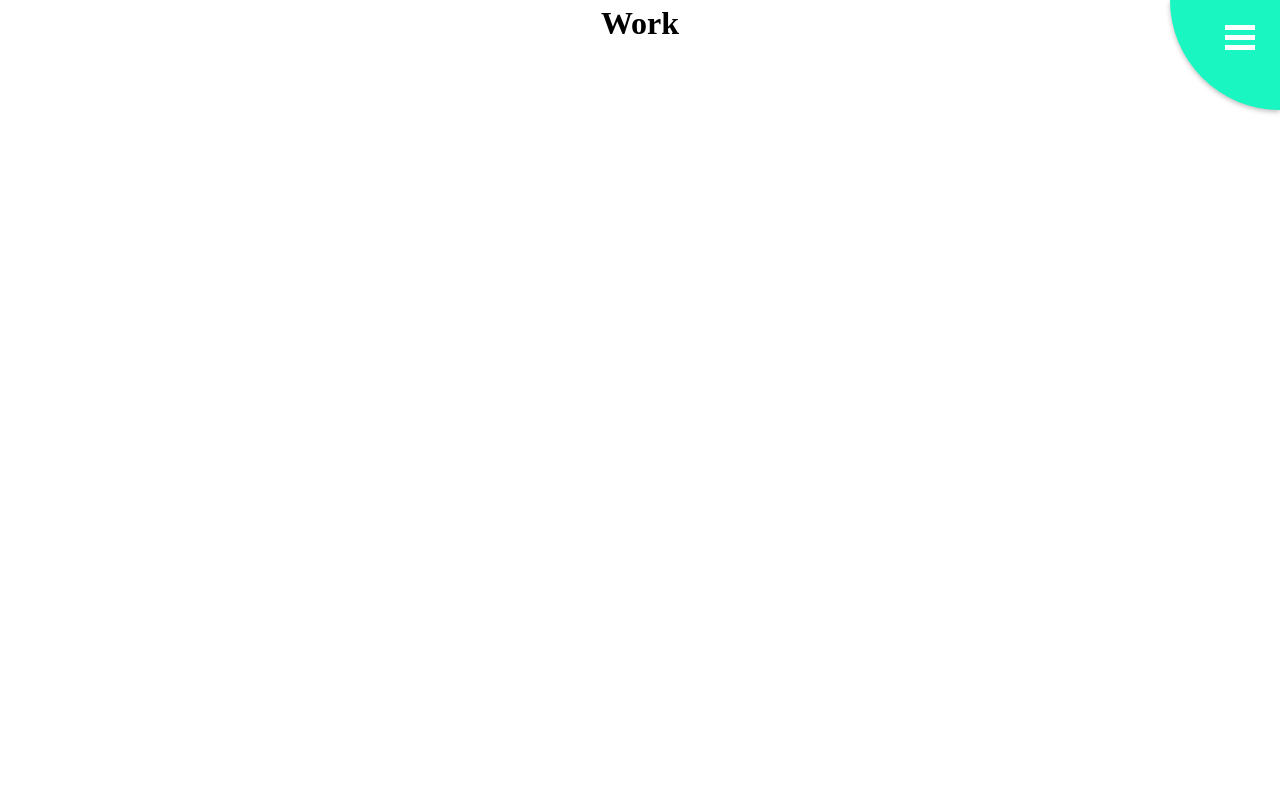
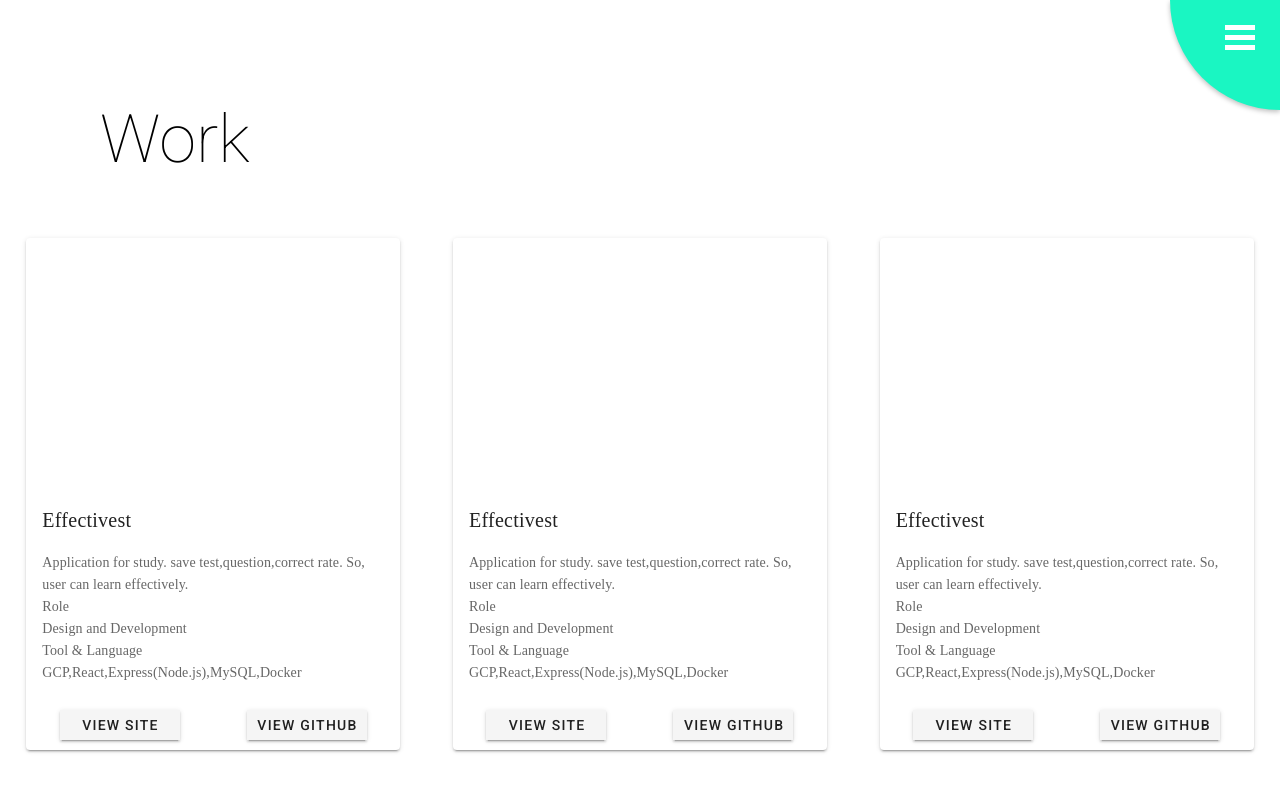
Before and after one commit to YadaYuki/portfolio_me, a Vue app: page /work in a window 1280 px wide. Shown: the top 792 px of the page. Built offline with nearby package versions, Linux system fonts and the light colour scheme.

Commit message:
add project card and list

```diff
--- a/src/App.vue
+++ b/src/App.vue
@@ -1,5 +1,6 @@
 <template>
   <div id="app">
+    <!-- TODO:Add Layout  -->
     <router-view />
   </div>
 </template>
@@ -9,3 +10,8 @@ export default {
   name: "App",
 };
 </script>
+<style scoped>
+#app{
+  margin-bottom: 100px;
+}
+</style>
--- /dev/null
+++ b/src/assets/project.json
@@ -0,0 +1,29 @@
+[{
+    "id":1,
+    "image":"project_images/effectivest.jpg",
+    "title":"Effectivest",
+    "tool":"GCP,React,Express(Node.js),MySQL,Docker",
+    "role":"Design and Development",
+    "description":"Application for study. save test,question,correct rate. So, user can learn effectively.",
+    "git_link":"https://github.com/YadaYuki/effectivest-api",
+    "site_link":"http://www.effectivest.com/"
+},{
+    "id":2,
+    "image":"project_images/effectivest.jpg",
+    "title":"Effectivest",
+    "tool":"GCP,React,Express(Node.js),MySQL,Docker",
+    "role":"Design and Development",
+    "description":"Application for study. save test,question,correct rate. So, user can learn effectively.",
+    "git_link":"https://github.com/YadaYuki/effectivest-api",
+    "site_link":"http://www.effectivest.com/"
+},
+{
+    "id":3,
+    "image":"project_images/effectivest.jpg",
+    "title":"Effectivest",
+    "tool":"GCP,React,Express(Node.js),MySQL,Docker",
+    "role":"Design and Development",
+    "description":"Application for study. save test,question,correct rate. So, user can learn effectively.",
+    "git_link":"https://github.com/YadaYuki/effectivest-api",
+    "site_link":"http://www.effectivest.com/"
+}]
--- a/src/components/global/Header.vue
+++ b/src/components/global/Header.vue
@@ -1,23 +1,29 @@
 <template>
-    <div class="header_wrapper">
-        <h1>{{title}}</h1>
-    </div>
+  <div class="header_wrapper">
+    <h1>{{ title }}</h1>
+  </div>
 </template>
 
 <script>
 export default {
-    name:"Header",
-    props:{
-        title:String
-    }
-}
+  name: "Header",
+  props: {
+    title: String,
+  },
+};
 </script>
 
 <style lang="scss" scoped>
-.header_wrapper{
-    text-align: center;
-    h1{
-        margin:5px auto;
-    }
+.header_wrapper {
+  margin-top: 100px;
+  margin-left: 100px;
+  font: 25pt "Roboto", sans-serif;
+  h1 {
+    font-weight: 100;
+  }
+  @media screen and (max-width: 500px) {
+      text-align: center;
+       margin-left: 0;
+  }
 }
 </style>
--- a/src/components/global/Menu.vue
+++ b/src/components/global/Menu.vue
@@ -14,6 +14,7 @@
 <style lang="scss">
 @import url(https://fonts.googleapis.com/css?family=Roboto:400,700);
 // TODO: Revise Minor Fix
+// TODO:Fix Overlap Main Content
 @mixin menuitem_style {
    margin: 75px 0 -55px 0;
     color: #fff;
@@ -29,7 +30,7 @@
 }
 
 @mixin menubar_style {
-    position: absolute;
+    position: fixed;
     top: 25px;
     right: 25px;
     background: #fff;
@@ -37,7 +38,7 @@
     height: 5px;
     transition: .2s ease;
     cursor: pointer;
-    z-index: 1;
+    z-index: 11;
 }
 
 a:hover,a:focus{
@@ -57,12 +58,14 @@ label {
 }
 label:before {
     @include menubar_style();
+    position: absolute;
     content: "";
     top: 10px;
     left: 0;
   }
   label:after {
     @include menubar_style();
+    position: absolute;
     content: "";
     top: 20px;
     left: 0;
@@ -97,11 +100,13 @@ label:before {
     box-shadow: 0 2px 5px rgba(0,0,0,0.26);
     animation: not-checked-anim .5s ease both;
     transition: .5s ease;
+    z-index: 9;
 }
 
 #menu-toggle:checked + label + #menu {
   animation: checked-anim 1s ease both;
-  z-index: 0;
+  z-index: 10
+  ;
 }
 #menu-toggle:not(:checked) + label + #menu li {
   pointer-events: none;
--- a/src/components/page/Work.vue
+++ b/src/components/page/Work.vue
@@ -1,18 +1,37 @@
 <template>
-    <div>
-        <Menu />
-        <Header title="Work" />
+  <div>
+    <Menu />
+    <Header title="Work" />
+    <div class="project_list_wrapper">
+        <!-- https://jp.vuejs.org/v2/guide/#%E3%82%B3%E3%83%B3%E3%83%9D%E3%83%BC%E3%83%8D%E3%83%B3%E3%83%88%E3%81%AB%E3%82%88%E3%82%8B%E6%A7%8B%E6%88%90 -->
+        <ProjectCard v-for="project in projects" v-bind:project="project" :key="project.id" />
     </div>
+  </div>
 </template>
 
 <script>
-import Header from "@/components/global/Header.vue"
-import Menu from "@/components/global/Menu.vue"
+import Header from "@/components/global/Header.vue";
+import Menu from "@/components/global/Menu.vue";
+import ProjectCard from "@/components/parts/ProjectCard.vue";
+import projects from "@/assets/project.json";
 
 export default {
-    name:"Work",
-    components:{
-        Header,Menu
-    }
+  name: "Work",
+  components: {
+    Header,
+    Menu,
+    ProjectCard,
+  },
+  data: () => {
+    return { projects };
+  },
+};
+</script>
+<style lang="scss">
+.project_list_wrapper {
+  margin-top: 50px;
+  display: flex;
+  justify-content: space-around;
+  flex-wrap: wrap;
 }
-</script>
+</style>
--- /dev/null
+++ b/src/components/parts/ProjectCard.vue
@@ -0,0 +1,50 @@
+<template>
+  <v-card class="project_card" max-width="374">
+    <!-- TODO:Implement detail and Now Developing -->
+
+    <v-img height="250" v-bind:src="require('@/assets/'+project.image)"></v-img>
+    <v-card-title>{{ project.title }}</v-card-title>
+    <v-card-text>
+      <div class="description">
+        {{ project.description }}
+      </div>
+      <div class="subtitle">Role</div>
+      <div class="detail">
+        {{ project.role }}
+      </div>
+      <div class="subtitle">Tool & Language</div>
+      <div class="detail">
+        {{ project.tool }}
+      </div>
+    </v-card-text>
+    <div class="button_wrapper">
+        <v-btn :href="project.site_link" tile color="cyan"> View Site </v-btn>
+        <v-btn :href="project.git_link" tile color="cyan"> View GitHub </v-btn>
+    </div>
+  </v-card>
+</template>
+
+<script>
+
+export default {
+  name: "ProjectCard",
+  props: {
+    project: Object,
+  },
+};
+</script>
+<style lang="scss" scoped>
+.project_card {
+  margin-top: 10px;
+  .button_wrapper{
+    display: flex;
+    justify-content: space-around;
+    height: 50px;
+    a{
+      margin-top:10px;
+      width:120px;
+      height: 30px;
+    }
+  }
+}
+</style>
```
Also changed, not shown: src/assets/project_images/effectivest.jpg (added).
